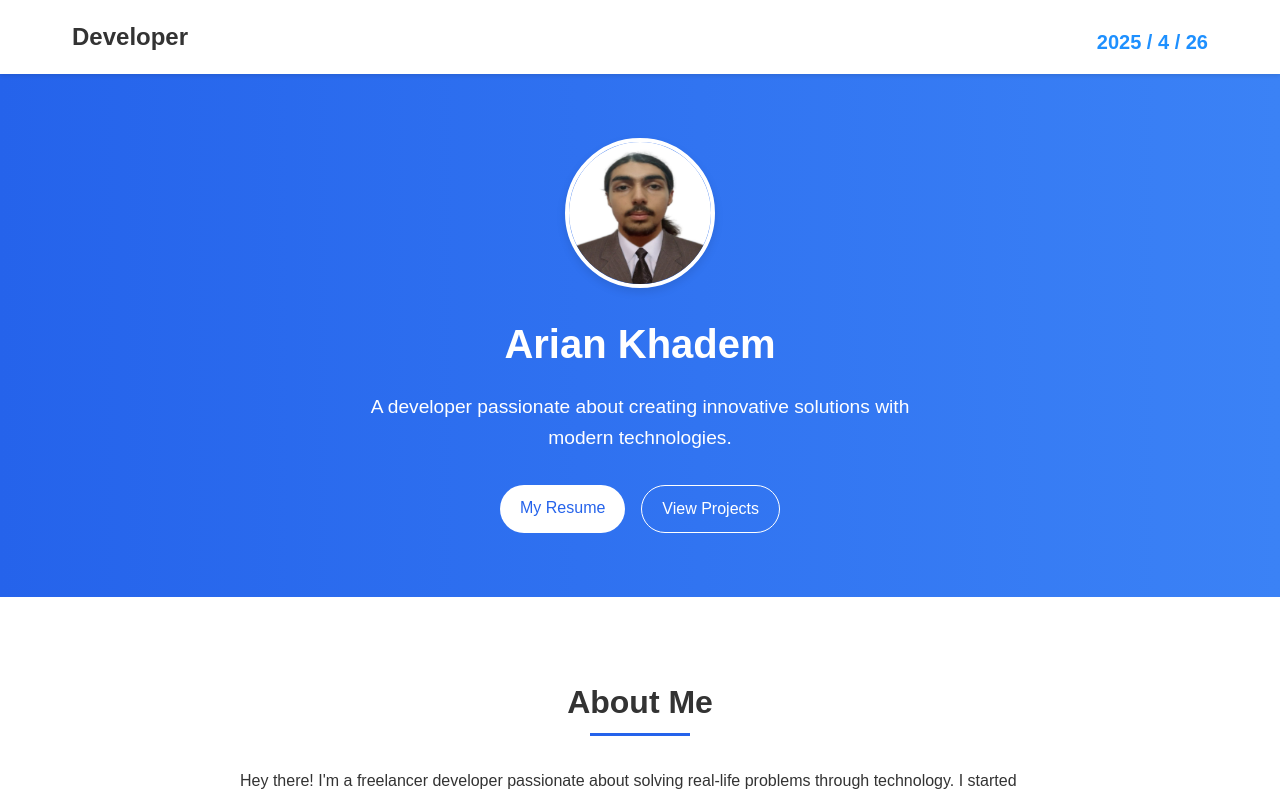
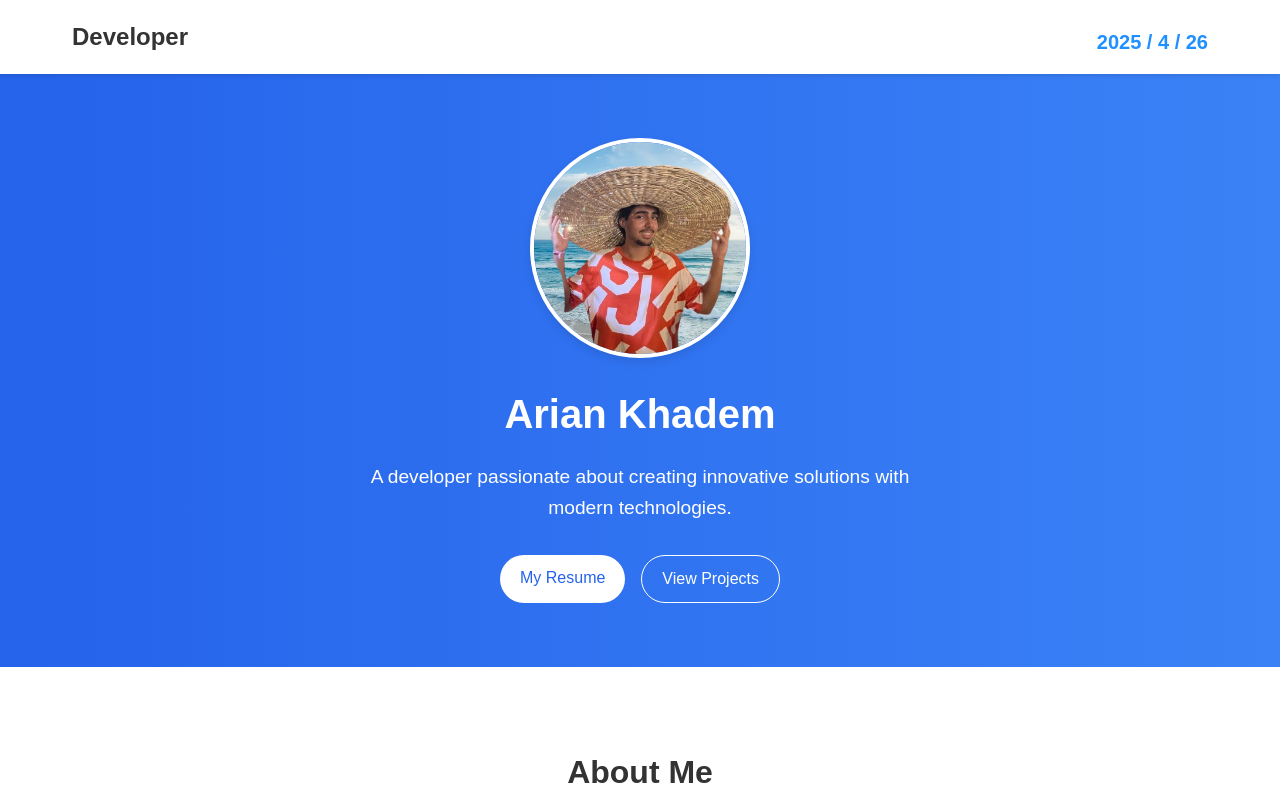
Before and after one commit to calledarian/Portfolio, a React (Create React App) app: page / in a window 1280 px wide. Shown: the top 798 px of the page. Built offline with nearby package versions, Linux system fonts and the light colour scheme.

Commit message:
new arian

```diff
--- a/src/App.css
+++ b/src/App.css
@@ -151,19 +151,27 @@ img {
 }
 
 .profile-image {
-  width: 150px;
-  height: 150px;
+  width: 220px;
+  height: 220px;
   border-radius: 50%;
   overflow: hidden;
   margin: 0 auto 1.5rem;
   border: 4px solid white;
   box-shadow: 0 4px 10px rgba(0, 0, 0, 0.1);
+  /* Add display flex to the container */
+  display: flex;
+  justify-content: center;
+  align-items: center;
 }
 
 .profile-image img {
-  width: 100%;
+  /* Remove flex from the img element */
+  width: 110%;
   height: 110%;
-  object-fit: fill;
+  object-fit: cover; /* This ensures the image covers the area without distortion */
+  min-width: 120%;
+  min-height: 120%;
+  object-position: -10px ; /* Move 5px left and 15px down */
 }
 
 .hero-title {
--- a/src/Portfolio.js
+++ b/src/Portfolio.js
@@ -17,7 +17,7 @@ export default function Portfolio() {
             <section className="hero-section">
                 <div className="hero-content">
                     <div className="profile-image">
-                        <img src="./arianInSuit.jpg" alt="Profile" />
+                        <img src="./MArian2.png" alt="Profile" />
                     </div>
                     <h1 className="hero-title">Arian Khadem</h1>
                     <p className="hero-subtitle">A developer passionate about creating innovative solutions with modern technologies.</p>
```
Also changed, not shown: public/MArian.png (added), public/MArian2.png (added).
